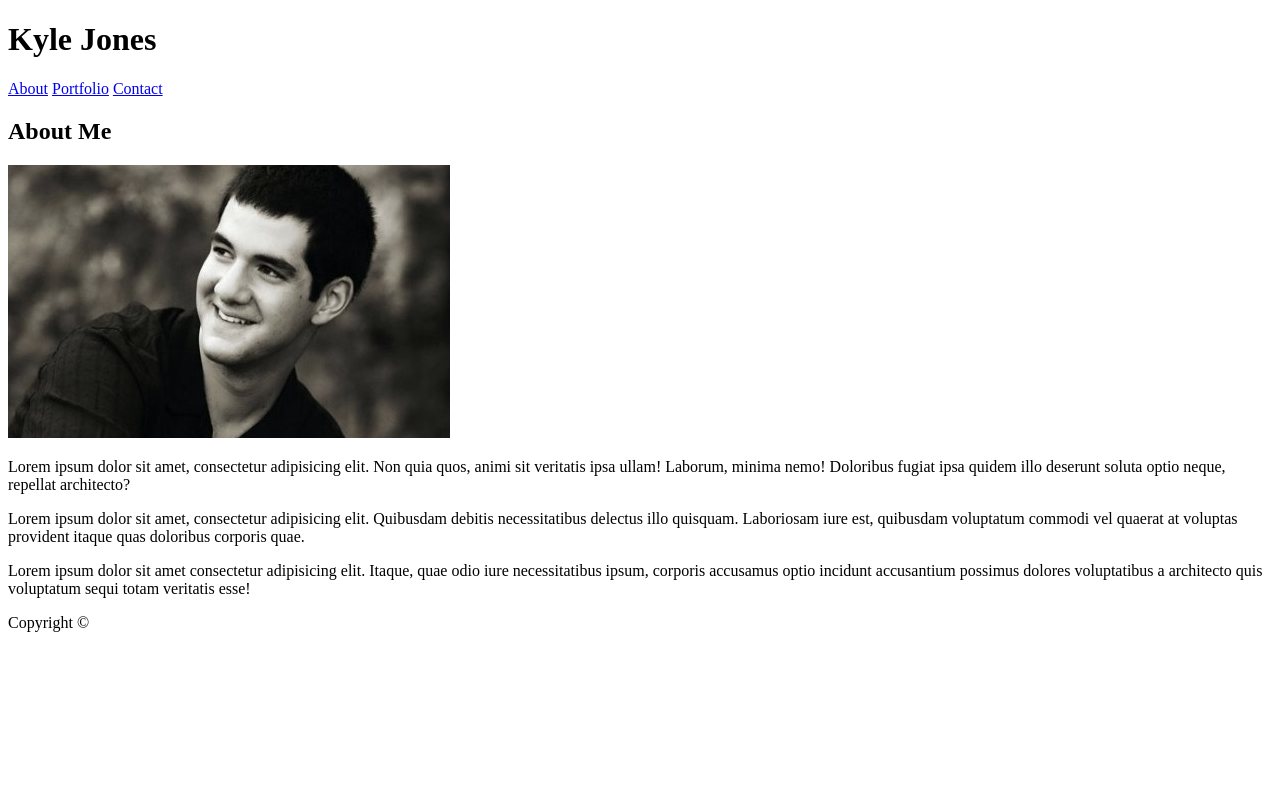
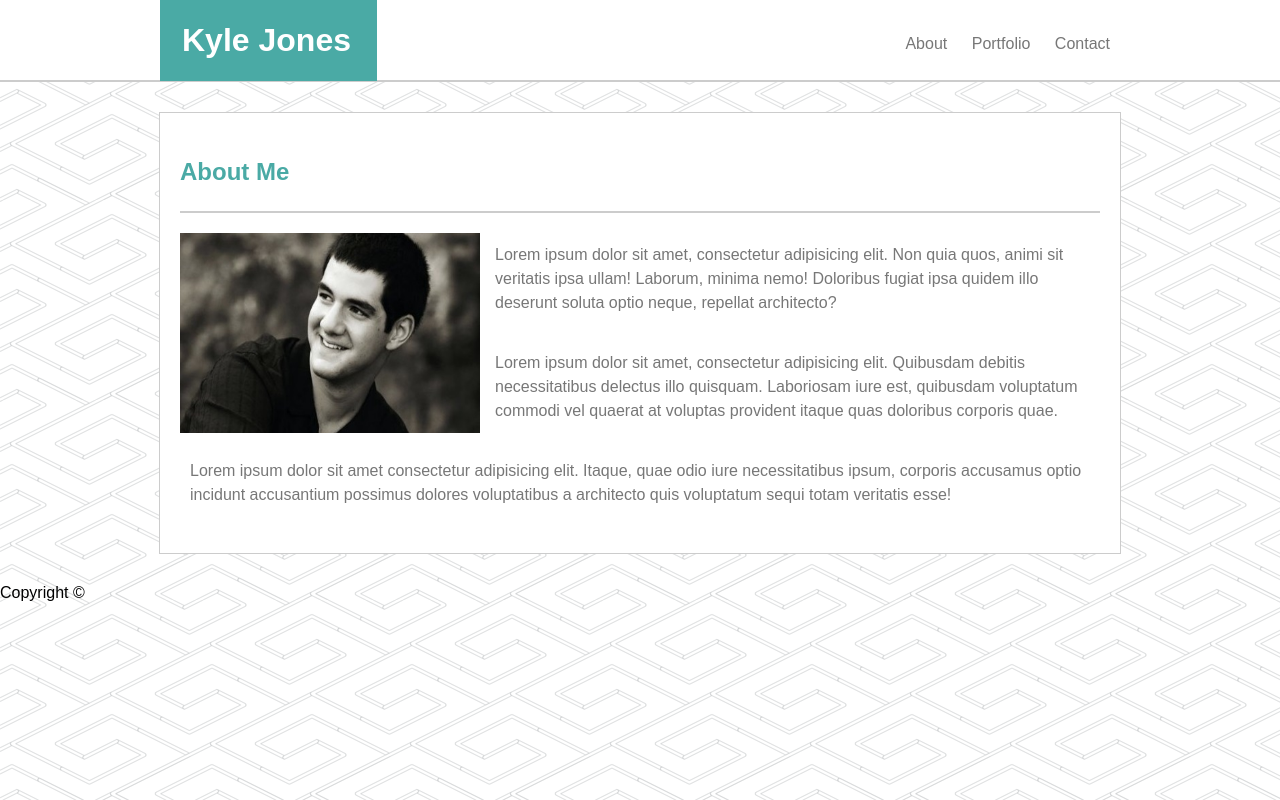
Before and after one commit to kyle074613/homework-1, a plain HTML site: page index.html in a window 1280 px wide. Drawn offline with Linux system fonts and the light colour scheme.

Commit message:
basic formatting done, need to finish portfolio & contact formatting

```diff
--- a/assets/css/style.css
+++ b/assets/css/style.css
@@ -0,0 +1,87 @@
+*{
+    font-family: 'Arial', 'Helvetica Neue', Helvetica, sans-serif;
+}
+
+header{
+    font-family: Georgia, Times, 'Times New Roman', serif;
+    background-color: #ffffff;
+    border-bottom: 2px solid #cccccc;
+    height: 80px;
+    width: 100%;
+}
+
+body{
+    background-image: url(../images/pipes/pipes.png);
+    margin: 0;
+    margin-top: -21px;
+}
+
+h1{
+    background-color: #4aaaa5;
+    color: #ffffff;
+    padding: 22px;
+    width: 18%;
+}
+
+h2{
+    padding-top: 25px;
+    padding-bottom: 25px;
+    border-bottom: 2px solid #cccccc;
+    color: #4aaaa5;
+}
+
+p{
+    padding: 10px;
+    line-height: 150%;
+}
+
+a{
+    text-decoration: none;
+}
+
+footer{
+}
+
+.innerheader{
+    width: 960px;
+    margin: 0 auto;
+    position: relative;
+}
+
+.nav{
+    position: absolute;
+    right: 0;
+    bottom: 15%;
+}
+.content{
+    width: 920px;
+    margin: 30px auto;
+    background-color: #ffffff;
+    padding: 0 20px 20px 20px;
+    color: #777777;
+    border: 1px solid #cccccc;
+}
+
+
+#me{
+    margin-right: 15px;
+    float: left;
+    height: 200px;
+    width: 300px;
+}
+
+#index{
+    padding: 10px;
+    color: #777777;
+}
+
+#port{
+    padding: 10px;
+    color: #777777;
+
+}
+
+#contact{
+    padding: 10px;
+    color: #777777;
+}
--- a/index.html
+++ b/index.html
@@ -5,6 +5,7 @@
     <meta charset="UTF-8">
     <meta name="viewport" content="width=device-width, initial-scale=1.0">
     <meta http-equiv="X-UA-Compatible" content="ie=edge">
+    <link rel="stylesheet" href="assets/css/style.css">
     <title>About Me</title>
 </head>
 
@@ -12,11 +13,16 @@
 
     <header>
 
-        <h1>Kyle Jones</h1>
+        <div class="innerheader">
+            <h1>Kyle Jones</h1>
 
-        <a href="index.html">About</a>
-        <a href="portfolio.html">Portfolio</a>
-        <a href="contact.html">Contact</a>
+            <ul class="nav">
+                <a id="index" href="index.html">About</a>
+                <a id="port" href="portfolio.html">Portfolio</a>
+                <a id="contact" href="contact.html">Contact</a>
+            </ul>
+
+        </div>
 
     </header>
 
```
Also changed, not shown: contact.html (+16 -8 lines), portfolio.html (+27 -9 lines), assets/images/pipes/pipes.png (added), assets/images/pipes/readme.txt (added), 1 other file.
